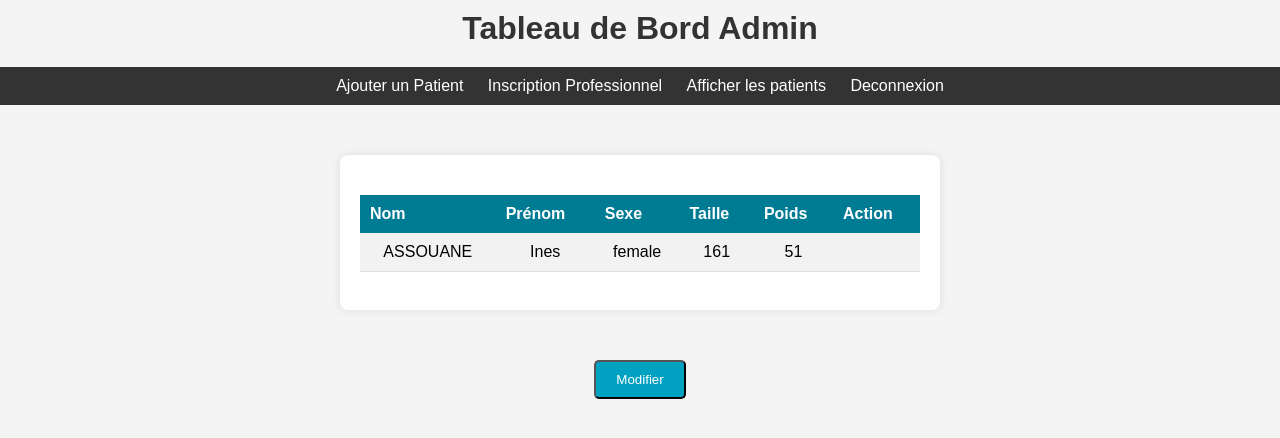
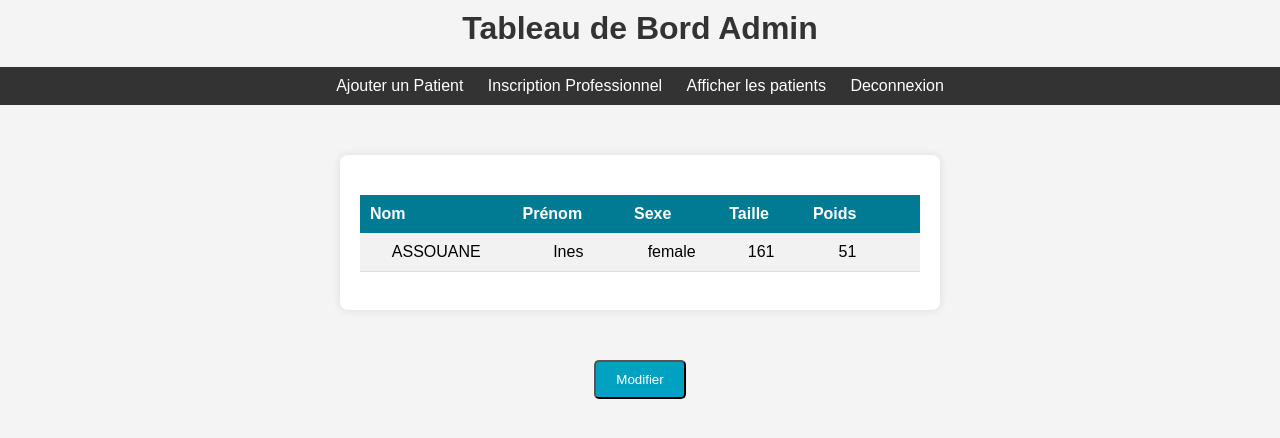
Before and after one commit to ines1102/PGSSI, a Flask app: page /patients in a window 1280 px wide. Shown: the top 438 px of the page. Run offline with Flask 3, Linux system fonts and the light colour scheme; a user stored in the database is signed in.

Commit message:
suppression

```diff
--- a/app/templates/afficher_patients.html
+++ b/app/templates/afficher_patients.html
@@ -37,7 +37,7 @@
                         <th>Sexe</th>
                         <th>Taille</th>
                         <th>Poids</th>
-                        <th>Action</th> <!-- Colonne pour le bouton de suppression -->
+                        <th></th> <!-- Colonne pour le bouton de suppression -->
                     </tr>
                 </thead>
                 <tbody>
```
Also changed, not shown: instance/users.db.
